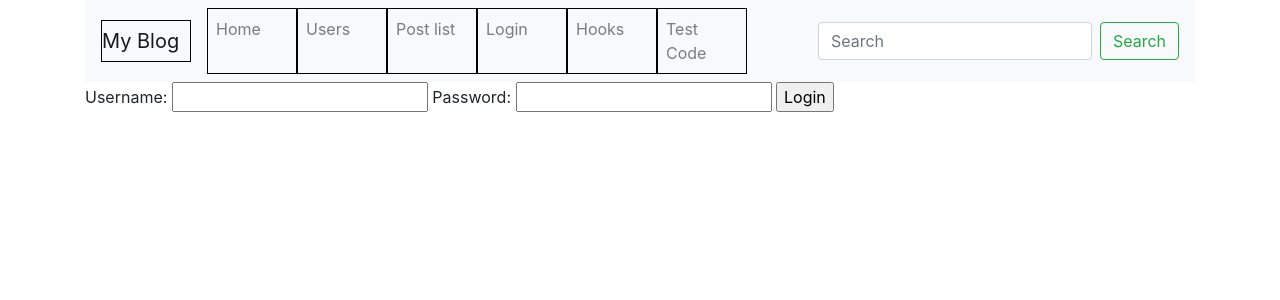
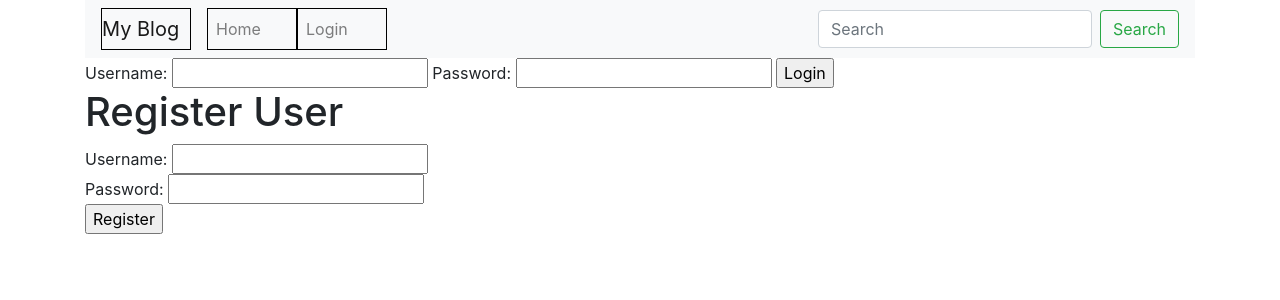
Before and after one commit to vinayjoshi03/react-basic, a React (Create React App) app: page /login in a window 1280 px wide. Shown: the top 300 px of the page. Built offline with nearby package versions, Linux system fonts and the light colour scheme.

Commit message:
Optimized the code, added loader and hoc

```diff
--- a/package.json
+++ b/package.json
@@ -56,6 +56,7 @@
     "react-router-dom": "^5.1.2",
     "react-scripts": "3.4.1",
     "redux": "^4.0.5",
+    "redux-logger": "^3.0.6",
     "redux-thunk": "^2.3.0",
     "tiny-invariant": "^1.1.0"
   }
--- a/src/App.js
+++ b/src/App.js
@@ -1,23 +1,27 @@
 import React, { useEffect, useState } from 'react';
 import 'bootstrap/dist/css/bootstrap.min.css'
-import { Container } from 'react-bootstrap';
 import Header from './components/Layout/Header'
 import User from './components/User/User'
 import PostContainer from './containers/Post/postsContainer'
-import Layout from './components/Layout/Layout'
-//import { Row, Col } from 'react-bootstrap';
 import { BrowserRouter as Router, Switch, Route, Redirect } from 'react-router-dom'
-import { connect } from 'react-redux'
 import UserLogin from './containers/User/UserLogin'
 import ReactHooks from './containers/ReactHooks'
 import TestComponent from './containers/test'
 import ErrorBoundry from './components/UI/ErrorBoundry/ErrorBoundaryComponent'
 import '../node_modules/bootstrap/dist/css/bootstrap.min.css';
 import Cookies from 'js-cookie';
+import Auxiliary from './components/hoc/auxiliary'
+import {useSelector, useDispatch} from 'react-redux'
 const App = () => {
 
   const [isLoggedin, setLogin] = useState(true);
+  const initialState = useSelector((state)=>state);
 
+  const showLoading = initialState.common.showLoading;
+  //const dispatch = useDispatch();
+  useEffect(()=>{
+    //setLoader(initialState.post.showLoading)
+  },[]);
   useEffect(() => {
 
     if (Cookies.get("vj-authtoken")) {
@@ -27,11 +31,12 @@ const App = () => {
     }
 
   }, [isLoggedin]);
+
   return (
-    <Container border="primary">
+    <Auxiliary>
       <Router>
-        <Layout>
         <Header />
+        <>{showLoading? "Loading....": ""}</>
         <Switch>
           <Route exact path="/">
             {!isLoggedin ? <Redirect to="/login" /> : <User />}
@@ -55,11 +60,8 @@ const App = () => {
             <ErrorBoundry>{!isLoggedin ? <Redirect to="/login" /> : <TestComponent />} </ErrorBoundry>
           </Route>
         </Switch>
-
-        </Layout>
       </Router>
-    </Container>
+    </Auxiliary>
   );
 }
 export default App;
-//xport default connect(null, connectDispatchToProps)(App);
--- a/src/components/Layout/Header.js
+++ b/src/components/Layout/Header.js
@@ -2,18 +2,35 @@ import React, { Component } from 'react'
 import { Link } from 'react-router-dom';
 //import 'bootstrap/dist/css/bootstrap.min.css'
 import '../../App.css'
-import {Row, Col, Navbar, Form, Nav, FormControl, Button} from 'react-bootstrap';
+import { Row, Col, Navbar, Form, Nav, FormControl, Button } from 'react-bootstrap';
 import Cookies from 'js-cookie';
 
 class Header extends Component {
     //static contextType = ThemeContext;
     render() {
-        let showLogin = '';
-        if (Cookies.get("vj-authtoken") != undefined) {
-            showLogin = <Nav.Link as={Link} to="/login?logout=true">Logout</Nav.Link>;
-        } else {
-            showLogin = <Nav.Link as={Link} to="/login">Login</Nav.Link>;
+        const menues = () => {
+            if (Cookies.get("vj-authtoken") != undefined) {
+                return (
+                    <>
+                        <Nav.Link as={Link} to="/">Home</Nav.Link>
+                        <Nav.Link as={Link} to="/users">Users</Nav.Link>
+                        <Nav.Link as={Link} to="/post-list">Posts</Nav.Link>
+                        <Nav.Link as={Link} to="/hooks">Hooks</Nav.Link>
+                        <Nav.Link as={Link} to="/testcode">Test Code</Nav.Link>
+                        <Nav.Link as={Link} to="/login?logout=true">Logout</Nav.Link>
+                    </>
+                );
+            } else {
+                return (
+                    <>
+                        <Nav.Link as={Link} to="/">Home</Nav.Link>
+                        <Nav.Link as={Link} to="/login">Login</Nav.Link>
+                    </>
+                );
+
+            }
         }
+
         return (
             <Row>
                 <Col>
@@ -23,13 +40,7 @@ class Header extends Component {
                         <Navbar.Toggle aria-controls="basic-navbar-nav" />
                         <Navbar.Collapse id="basic-navbar-nav">
                             <Nav className="mr-auto">
-                                <Nav.Link as={Link} to="/">Home</Nav.Link>
-                                <Nav.Link as={Link} to="/users">Users</Nav.Link>
-                                <Nav.Link as={Link} to="/post-list">Post list</Nav.Link>
-                                {showLogin}
-
-                                <Nav.Link as={Link} to="/hooks">Hooks</Nav.Link>
-                                <Nav.Link as={Link} to="/testcode">Test Code</Nav.Link>
+                                {menues()}
                             </Nav>
                             <Form inline>
                                 <FormControl type="text" placeholder="Search" className="mr-sm-2" />
--- a/src/components/User/UserDetails/UserGrid.js
+++ b/src/components/User/UserDetails/UserGrid.js
@@ -1,14 +1,21 @@
 import React, { Component, useState, useEffect } from 'react'
 import { Table } from 'react-bootstrap';
 import Axios from 'axios';
+import * as actionTypes from './../../../actions/types'
+import {useSelector, useDispatch} from 'react-redux'
 //import * as bs from 'bootstrap/dist/css/bootstrap.css';
 //import * as bst from 'bootstrap/dist/css/bootstrap-theme.css';
 const UserGrid = () => {
     let userData;
+    const initialState = useSelector((state)=>state);
+    const dispatch = useDispatch();
     const [userDetails, setUserDetails] = useState({});
+    const showLoading = initialState.common.showLoading
     useEffect(() => {
+        dispatch({ type: actionTypes.SHOW_LOADING, payload: { showLoading: true } });
        Axios.get('https://jsonplaceholder.typicode.com/users').then(response => {
             setUserDetails(response.data);
+            dispatch({ type: actionTypes.SHOW_LOADING, payload: { showLoading: false } });
         });
     }, []);
 
@@ -44,7 +51,7 @@ const UserGrid = () => {
     return (
         <>
             User details
-          {UserData()}
+          {!showLoading? UserData(): ""}
         </>
     )
 }
--- /dev/null
+++ b/src/components/User/UserDetails/userRegistrationComponent.js
@@ -0,0 +1,35 @@
+import React,{useEffect, useState} from 'react'
+
+const RegisterUser = () => {
+
+    const [userInput, setUserInput] = useState({});
+    const handleChange = (event) => {
+        let data = userInput;
+        data[event.target.name] = event.target.value;
+        setUserInput(data);
+    }
+
+    const handleFormSubmit = (event) => {
+        event.preventDefault();
+        console.log(userInput);
+    }
+
+
+    return (
+        <div>
+            <form onSubmit={(event)=>{handleFormSubmit(event)}}>
+                <div>
+                    Username: <input onChange={(event)=>{handleChange(event)}} type="text" name="username" />
+                </div>
+                <div>
+                    Password: <input onChange={(event)=>{handleChange(event)}} type="password" name="password" />
+                </div>
+                <div>
+                    <input type="submit" value="Register" />
+                </div>
+            </form>
+        </div>
+    )
+}
+
+export default RegisterUser
--- a/src/components/User/UserLogin/UserLogin.js
+++ b/src/components/User/UserLogin/UserLogin.js
@@ -4,12 +4,12 @@ import { validateLoginForm } from '../../../util/validations'
 import { useDispatch, useSelector } from 'react-redux'
 import { api } from './../../../util/api'
 import Cookies from 'js-cookie';
-import {withRouter} from 'react-router'
-import {browserHistory} from "react-router";
+import { withRouter } from 'react-router'
+import { browserHistory } from "react-router";
 import { BrowserRouter as Router, Switch, Route, Redirect, useLocation } from 'react-router-dom'
-
+import RegisterUser from './../UserDetails/userRegistrationComponent'
 const login = () => {
-    const useQuery= () => {
+    const useQuery = () => {
         return new URLSearchParams(useLocation().search);
     }
     let query = useQuery();
@@ -37,19 +37,19 @@ const login = () => {
 
 
     }, [usernameError, passwordError, errorMessages]);
-    useEffect(()=>{
-        if(Cookies.get('vj-authtoken')) {
+    useEffect(() => {
+        if (Cookies.get('vj-authtoken')) {
             setLoginStatus(true)
         } else {
             setLoginStatus(false)
         }
 
-        if(query.get('logout')) {
+        if (query.get('logout')) {
             setLoginStatus(false);
             Cookies.remove('vj-authtoken');
             window.location = "/login";
         }
-    },[])
+    }, [])
     const handleSubmit = async (event) => {
         event.preventDefault();
         let response = {};
@@ -57,6 +57,7 @@ const login = () => {
         if (response === true) {
             const userDetails = api.post('http://localhost:1337/api/user/login', loginDetails).then(function (result) {
                 Cookies.set('vj-authtoken', result.data.userDetails.token);
+                Cookies.set('vj-authtoken-last-login', result.data.userDetails.token);
                 setLoginStatus(true);
                 ///browserHistory.push("/users");
                 window.location = "/users";
@@ -67,7 +68,8 @@ const login = () => {
         setErrorMessages(response);
     }
 
-    return !isLoggedin? (
+    return !isLoggedin ? (
+        <>
             <div>
                 <form onSubmit={(event) => { handleSubmit(event) }}>
                     Username: <input type="text" name="username" onChange={(event) => { handleChange(event) }} /> {usernameError}
@@ -75,7 +77,12 @@ const login = () => {
                     <input type="submit" value="Login" />
                 </form>
             </div>
-    ) :(<Redirect to='/users' />)
+            <div>
+                <h1>Register User</h1>
+                <RegisterUser />
+            </div>
+        </>
+    ) : (<Redirect to='/users' />)
 
 }
 
--- a/src/components/hoc/auxiliary.js
+++ b/src/components/hoc/auxiliary.js
@@ -1,8 +1,22 @@
-import {Component} from 'react'
+import React, { Component } from 'react'
+import Cookies from 'js-cookie';
+import { Container } from 'react-bootstrap';
+import Layout from './../Layout/Layout'
 
-class Aux extends Component{
+class Aux extends Component {
+    componentDidMount() {
+        const loginToken = Cookies.get("vj-authtoken")
+        console.log("Cookie value==>", loginToken);
+    }
     render() {
-        return this.props.children;
+        return (
+            <Container border="primary">
+                <Layout>
+
+                    {this.props.children}
+                </Layout>
+            </Container>
+        );
     }
 }
 
--- a/src/index.js
+++ b/src/index.js
@@ -9,10 +9,12 @@ import userReducer from './store/reducer'
 import {Provider} from 'react-redux'
 import thunk from 'redux-thunk';
 //import 'bootstrap/dist/css/bootstrap.min.css';
+import logger from 'redux-logger'
+import commonReducer from './store/commonReducer'
 
 
-const rootReducer = combineReducers({post:postReducer,user:userReducer});
-const store = createStore(rootReducer, applyMiddleware(thunk));
+const rootReducer = combineReducers({common: commonReducer, post:postReducer,user:userReducer });
+const store = createStore(rootReducer, applyMiddleware(thunk, logger));
 ReactDOM.render(
   //<React.StrictMode>
     <Provider store={store}>
--- /dev/null
+++ b/src/store/commonReducer.js
@@ -0,0 +1,17 @@
+import * as actionTypes from './../actions/types'
+let commonInitialState = {
+    showLoading: false
+}
+
+const commonReducer = (state = commonInitialState, action) => {
+    switch (action.type) {
+        case actionTypes.SHOW_LOADING:
+            return {
+                ...state,
+                showLoading: action.payload.showLoading
+            }
+    }
+    return state;
+}
+
+export default commonReducer;
--- a/src/store/postReducer.js
+++ b/src/store/postReducer.js
@@ -15,13 +15,6 @@ let initialState = {
 
 const postReducer = (state = initialState, action) => {
   switch (action.type) {
-
-    case actionTypes.SHOW_LOADING:
-      return {
-        ...state,
-        showLoading: action.payload.showLoading
-      }
-
     case actionTypes.VIEW_ALL:
       return {
         ...state,
```
Also changed, not shown: src/containers/Post/postsContainer.js (+6 -7 lines). Lines whose indentation alone changed are shown as unchanged.
